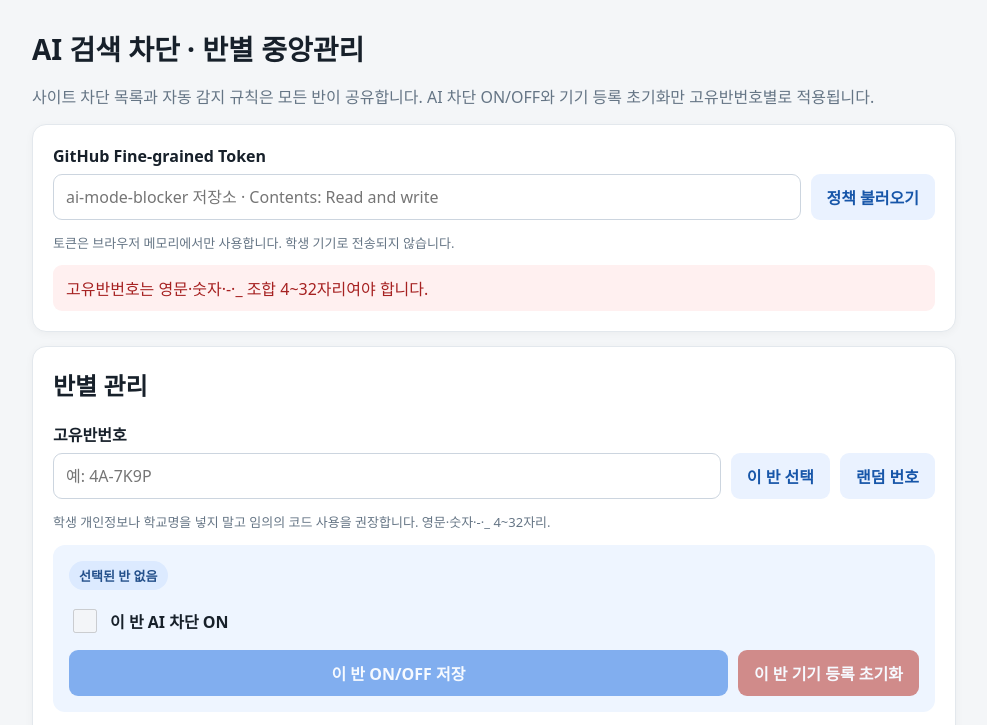
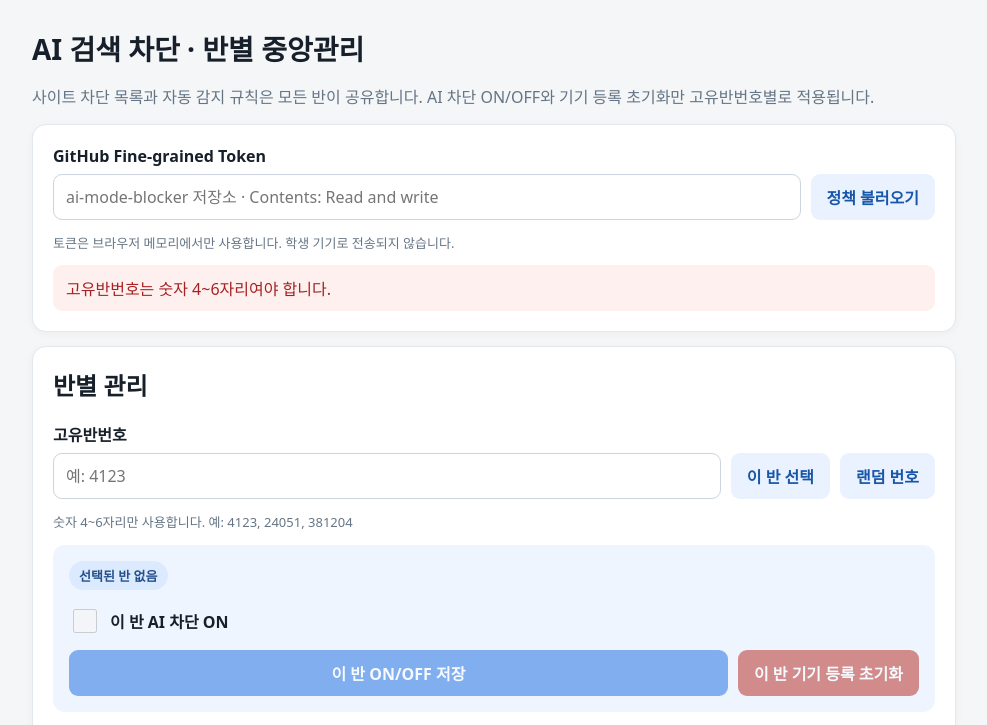
Before and after one commit to jaehun0478-rgb/ai-mode-blocker, a plain HTML site: page docs/index.html in a window 1280 px wide. Both pictures are taken after a click on the button "이 반 선택". Shown: the top 725 px of the page, without its empty margins (146-1133 px from the left). Drawn offline with Linux system fonts and the light colour scheme.

Commit message:
Use 4-6 digit class codes in control site

```diff
--- a/docs/index.html
+++ b/docs/index.html
@@ -43,11 +43,11 @@
     <h2 style="margin-top:0">반별 관리</h2>
     <label>고유반번호</label>
     <div class="row">
-      <input id="classCode" type="text" autocomplete="off" placeholder="예: 4A-7K9P">
+      <input id="classCode" type="text" autocomplete="off" placeholder="예: 4123" inputmode="numeric" maxlength="6">
       <button class="secondary fit" id="selectClassBtn">이 반 선택</button>
       <button class="secondary fit" id="randomClassBtn">랜덤 번호</button>
     </div>
-    <p class="small">학생 개인정보나 학교명을 넣지 말고 임의의 코드 사용을 권장합니다. 영문·숫자·-·_ 4~32자리.</p>
+    <p class="small">숫자 4~6자리만 사용합니다. 예: 4123, 24051, 381204</p>
 
     <div class="classbox">
       <div><span class="badge" id="selectedClass">선택된 반 없음</span></div>
@@ -211,7 +211,7 @@ function renderSelectedClass(){
 function selectClass(){
   const code=normalizeClass($("classCode").value);
   if(!validClass(code)){
-    setStatus("고유반번호는 영문·숫자·-·_ 조합 4~32자리여야 합니다.",false);
+    setStatus("고유반번호는 숫자 4~6자리여야 합니다.",false);
     return;
   }
   selectedClass=code;
```
